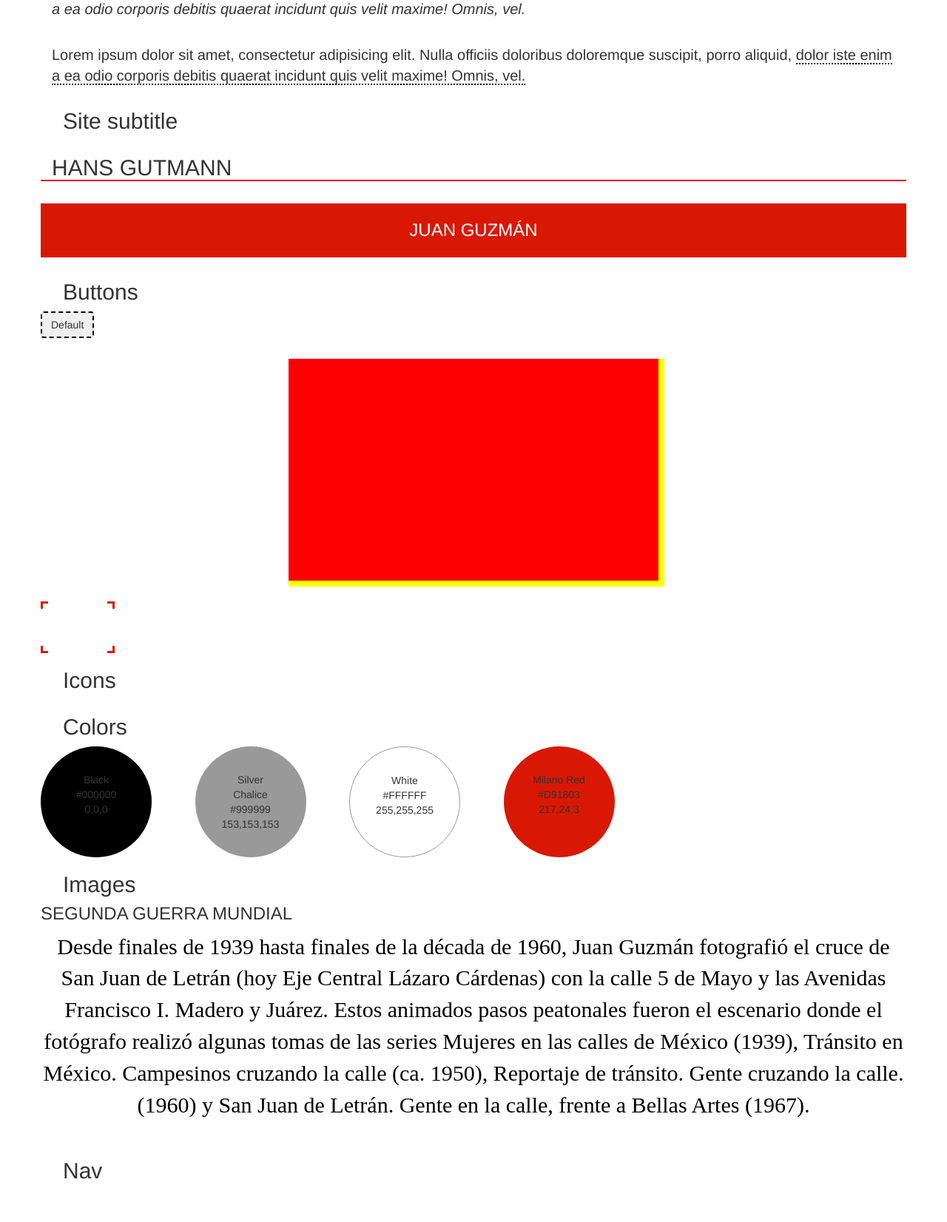
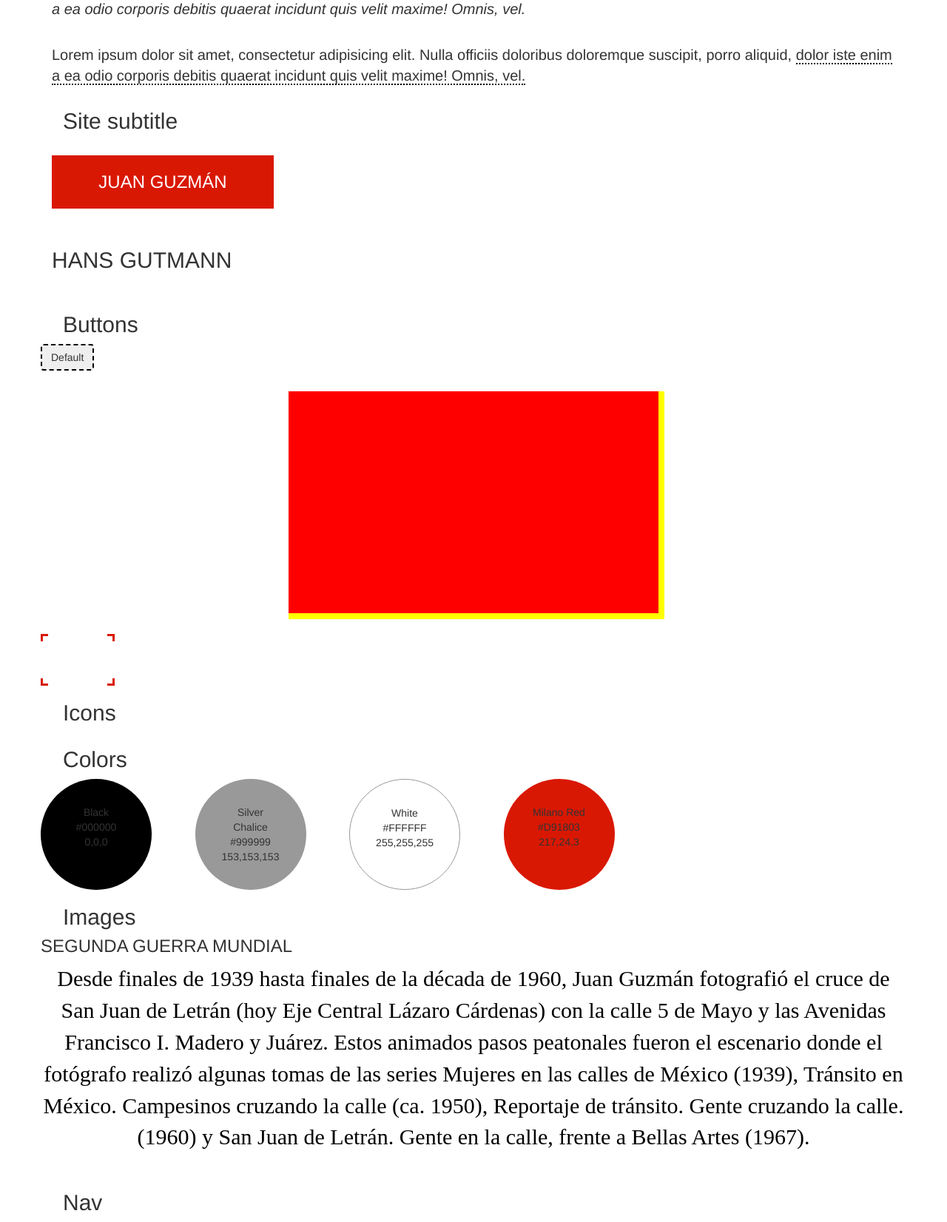
Before and after one commit to pcuervo/juan-guzman, a PHP site: page / in a window 1280 px wide. Shown: the part 910-2562 px from the top of the page at 74% size. Before the commit the page ends 2504 px from the top, so only its background shows below. Run offline with PHP 8.4, Linux system fonts and the light colour scheme; style sheets or scripts are compiled from the project's sources; some libraries are stand-ins or nearby versions.

Commit message:
subrayado de subtitulo

```diff
--- a/index.html
+++ b/index.html
@@ -60,13 +60,14 @@
 			<section>
 				<h2 class="[ col-xs-12 ]">Site subtitle</h2>
 				<div class="[ row ]">
-          <h2 class="[ col-xs-12 ][ border__bottom ]">HANS GUTMANN</h2>
+					<div class="[ col-xs-12 ][ padding__bottom--2 ][ text-center ]"> <!-- hidden xs -->
+						<h3 class="[ bg--red ][ bg__title ]">JUAN GUZMÁN</h3>
+					</div>
 				</div>
 				<div class="[ row ]">
-
+					<div class="[ col-xs-12 ][ padding__bottom--2 ]"> <!-- hidden xs -->
+						<h2 class="[ border__bottom--red ]">HANS GUTMANN</h2>
 					</div>
-        <div class="[ row ]">
-          <h3 class="[ col-xs-12 ][ bg--red ][ bg__subtitle ][ text-center ]">JUAN GUZMÁN</h3>
 				</div>
 			</section>
 			<section>
@@ -95,10 +96,10 @@
 			<section>
 				<h2 class="[ col-xs-12 ]">Colors</h2>
 				<div class="[ row ]">
-          <div class="[ col-xs-3 ][ text-center ][ circle__color ][ color--black ]">Black #000000 0,0,0</div>
-          <div class="[ col-xs-3 ][ text-center ][ circle__color ][ color--silver ]">Silver Chalice #999999 153,153,153</div>
-          <div class="[ col-xs-3 ][ text-center ][ circle__color ][ color--white ]">White #FFFFFF 255,255,255</div>
-          <div class="[ col-xs-3 ][ text-center ][ circle__color ][ color--red ]">Milano Red #D91803 217,24,3</div>
+					<div class="[ col-xs-12 ][ col-sm-3 ][ text-center ][ circle__color ][ color--black ]">Black #000000 0,0,0</div>
+					<div class="[ col-xs-12 ][ col-sm-3 ][ text-center ][ circle__color ][ color--silver ]">Silver Chalice #999999 153,153,153</div>
+					<div class="[ col-xs-12 ][ col-sm-3 ][ text-center ][ circle__color ][ color--white ]">White #FFFFFF 255,255,255</div>
+					<div class="[ col-xs-12 ][ col-sm-3 ][ text-center ][ circle__color ][ color--red ]">Milano Red #D91803 217,24,3</div>
 				</div>
 			</section>
 			<section>
--- a/less/utilities.less
+++ b/less/utilities.less
@@ -25,11 +25,7 @@
  }
 
  //Border
-  .border__bottom{
-    border-bottom: 2px solid #D91803; /*color red*/
-    width: 100px;
-    margin-left: 0;
- }
+
 
  // Colors
 .circle__color{
```
Also changed, not shown: less/type.less (+14 -1 lines). Lines whose indentation alone changed are shown as unchanged.
